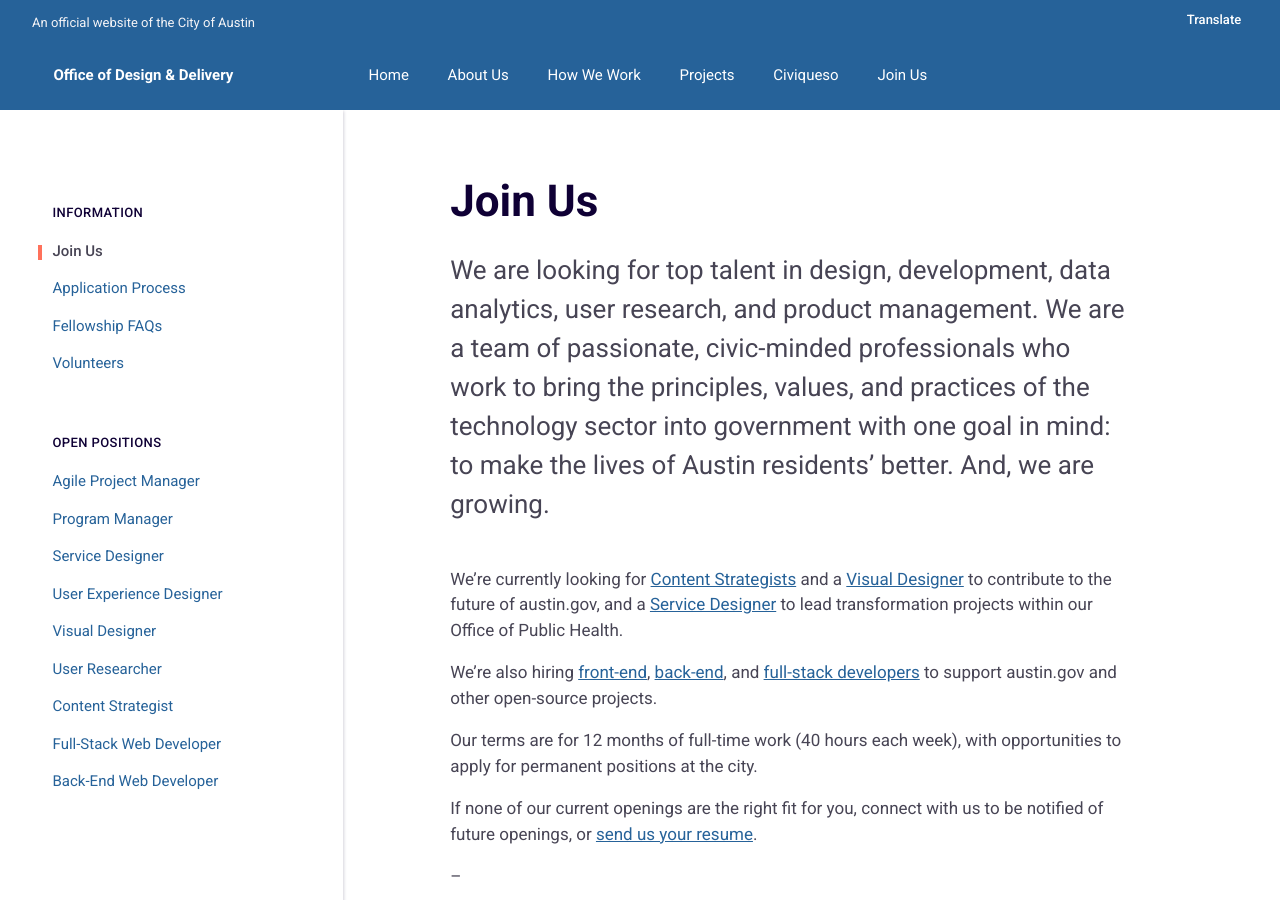
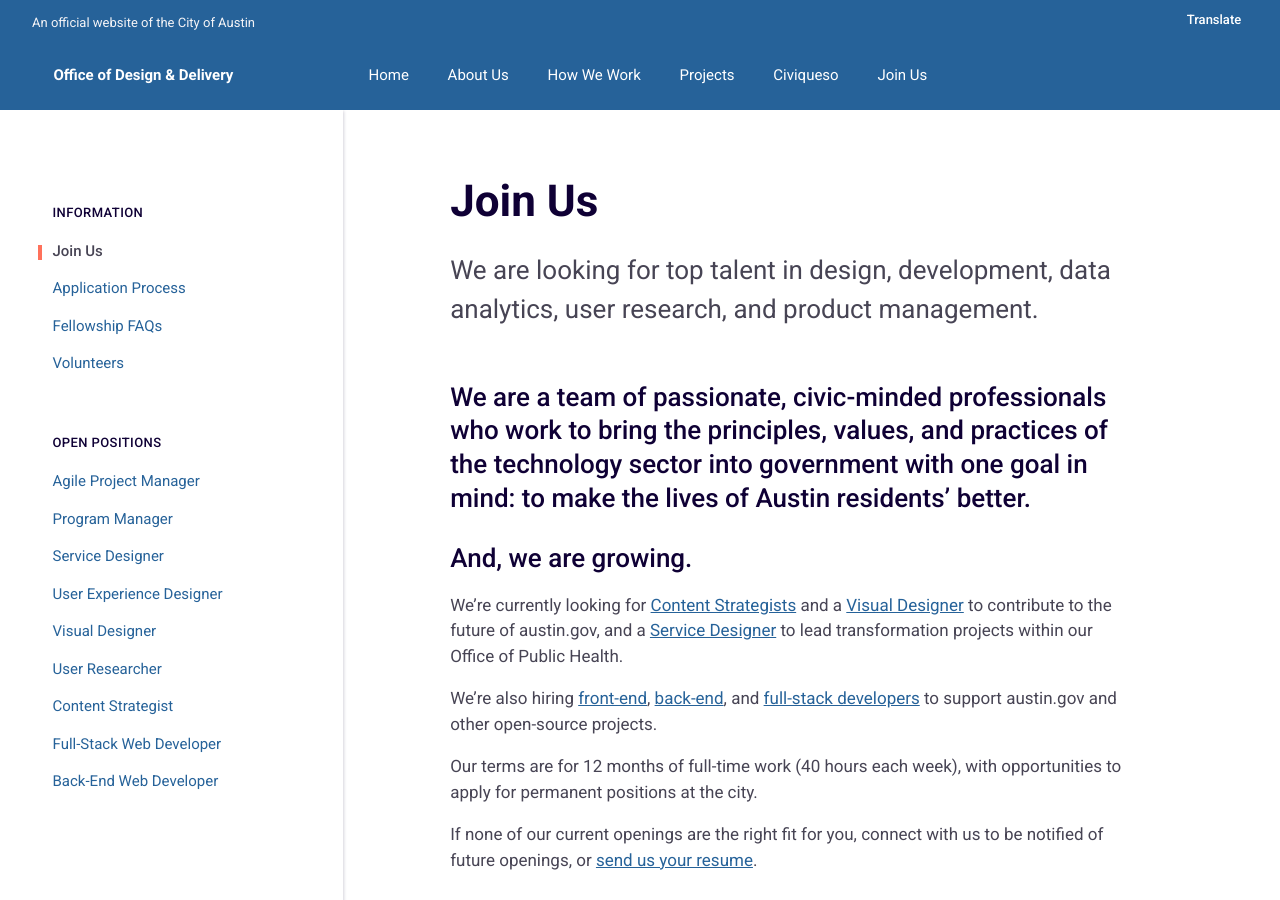
Before and after one commit to opensavannah/ProjectResilience, a Jekyll site: the page built from _jobs/information/join-us.md, in a window 1280 px wide and 900 px high. Built offline with Jekyll 4.4.1, drawn with Linux system fonts in a browser that asks for light colours; comment, search, counter and statistics services are not loaded; part of the change alters nothing that is shown.

Commit message:
add header styling

```diff
--- a/_jobs/information/join-us.md
+++ b/_jobs/information/join-us.md
@@ -2,11 +2,7 @@
 title: Join Us
 permalink: /join/
 
-lede_markdown: 'We are looking for top talent in design, development, data analytics, user research, and product management.
-
-We are a team of passionate, civic-minded professionals who work to bring the principles, values, and practices of the technology sector into government with one goal in mind: to make the lives of Austin residents’ better.
-
-And, we are growing.'
+lede_markdown: We are looking for top talent in design, development, data analytics, user research, and product management.
 
 # DON'T EDIT ANYTHING BETWEEN THE <div> TAGS BELOW!
 ---
@@ -17,6 +13,10 @@ And, we are growing.'
 {% assign base_path = page.nav_from_collection | downcase | prepend: "/_" | append: "/"  %}
 {% include recursive-nav.html items=items base_path=base_path  %}
 </div>
+
+### We are a team of passionate, civic-minded professionals who work to bring the principles, values, and practices of the technology sector into government with one goal in mind: to make the lives of Austin residents’ better.
+
+### And, we are growing.
 
 We’re currently looking for [Content Strategists](/join/positions/content-strategist/) and a [Visual Designer](/join/positions/ui-designer/) to contribute to the future of austin.gov, and a [Service Designer](/join/positions/service-designer/) to lead transformation projects within our Office of Public Health.
 
```
